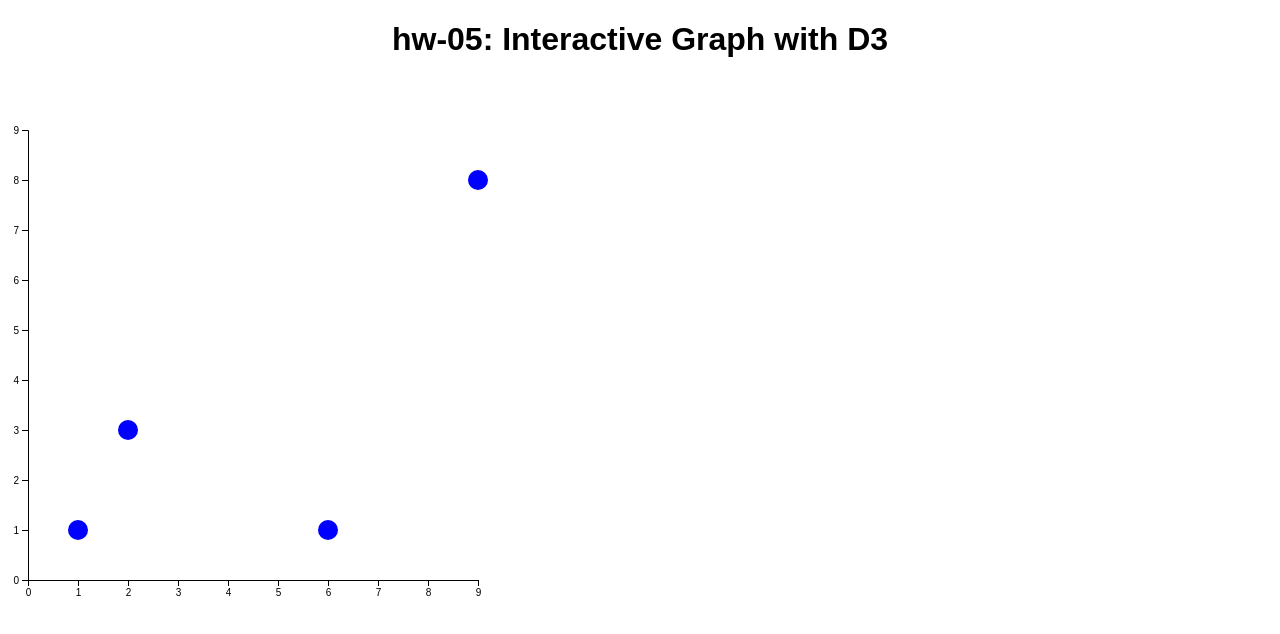
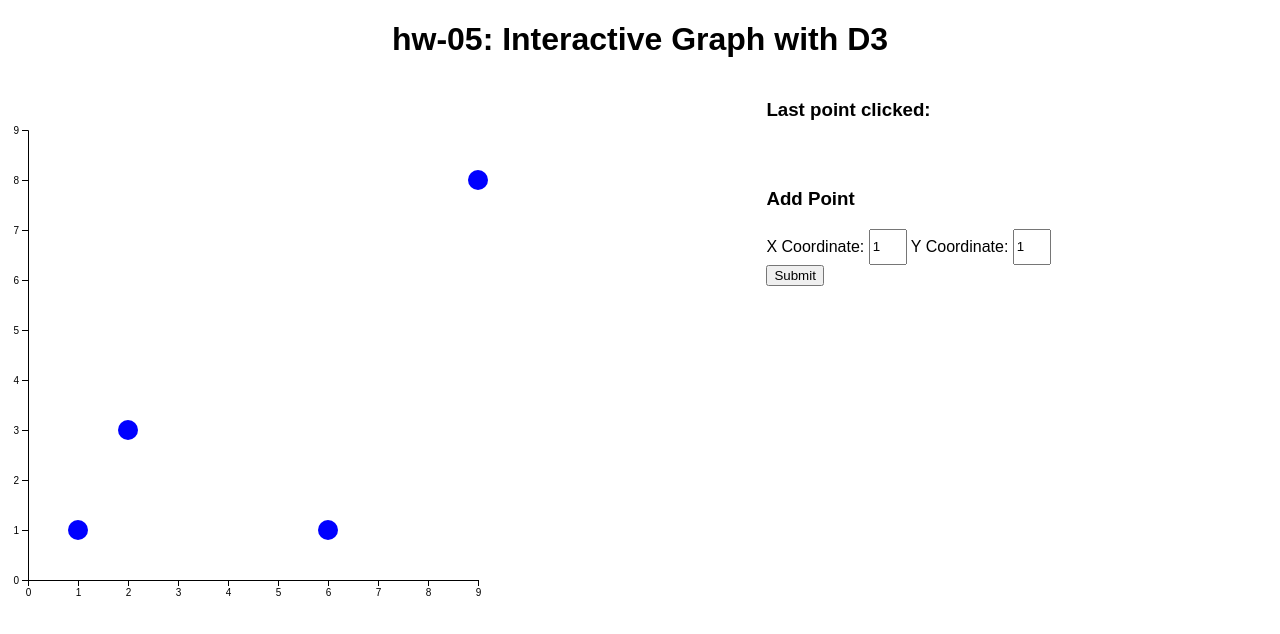
Before and after one commit to DS4200-Sec2-F22/hw-05-bd-es-1-1, a plain HTML site: page index.html in a window 1280 px wide. Drawn offline with Linux system fonts and the light colour scheme.

Commit message:
added brady's code

```diff
--- a/index.html
+++ b/index.html
@@ -15,12 +15,33 @@
 
     <div class='columns'>
 
-        <div id='column1'>
-
-        </div>
+        <div id='column1'></div>
 
         <div id='column2'>
+            <div class="pointInfo">
+                <h3 id="clickedPointInfo">Last point clicked: </h3>
+            </div>
 
+            <!-- Div holding the form to add a new point -->
+            <div class="submission">
+                <div>
+                    <h3>Add Point</h3>
+
+                    <!-- For both x and y axes, user can choose any number between 1 and 9.
+                        These represent coordinates. -->
+                    <form>
+                        <label for="xInput">X Coordinate:</label>
+                        <input type="number" id="xInput" min="1" max="9" value="1">
+                        <label for="yInput">Y Coordinate:</label>
+                        <input type="number" id="yInput" min="1" max="9" value="1">
+                    </form>
+                </div>
+
+                <!-- Submit button -->
+                <button id="button">
+                    Submit
+                </button>
+            </div>
         </div>
 
 
```
